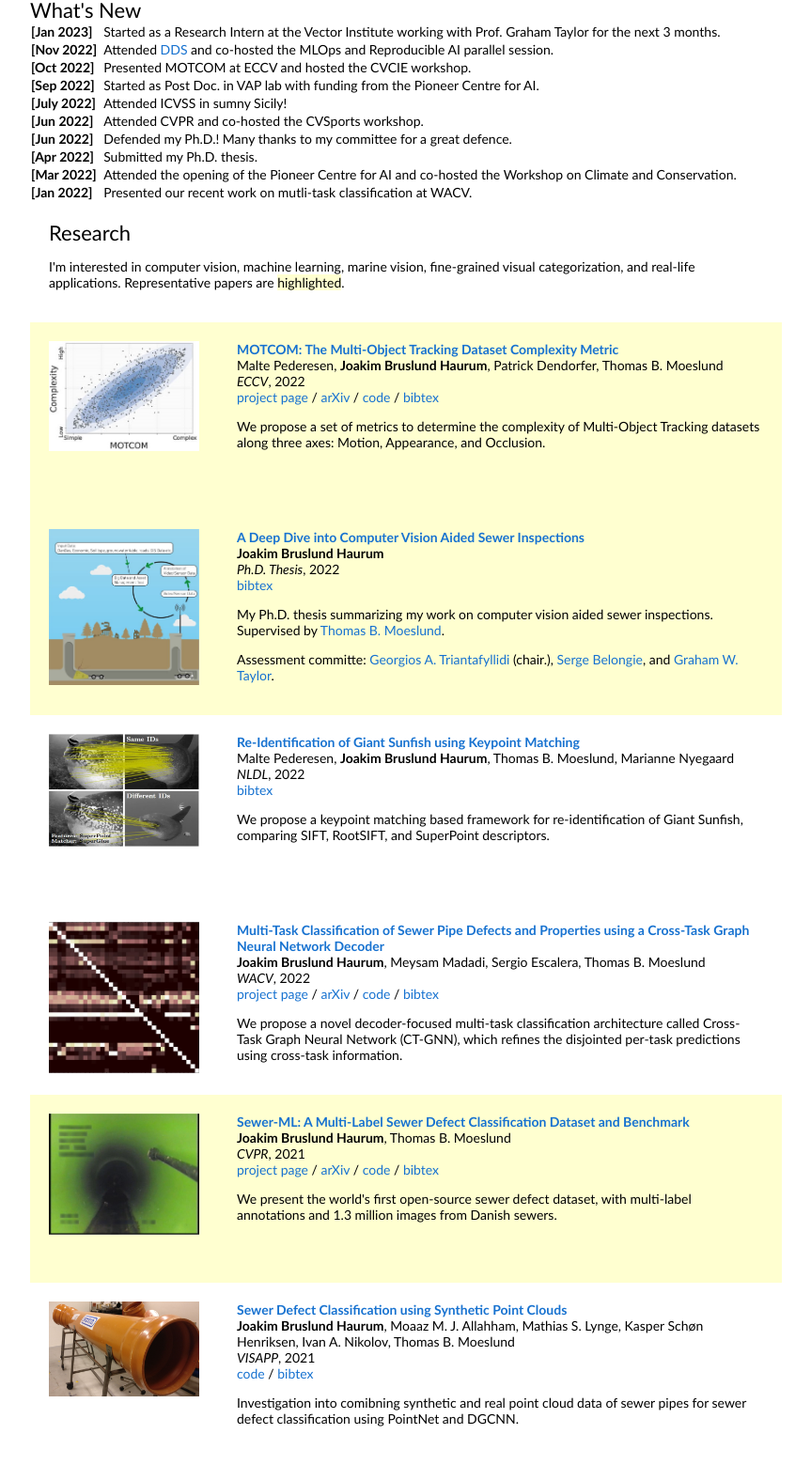
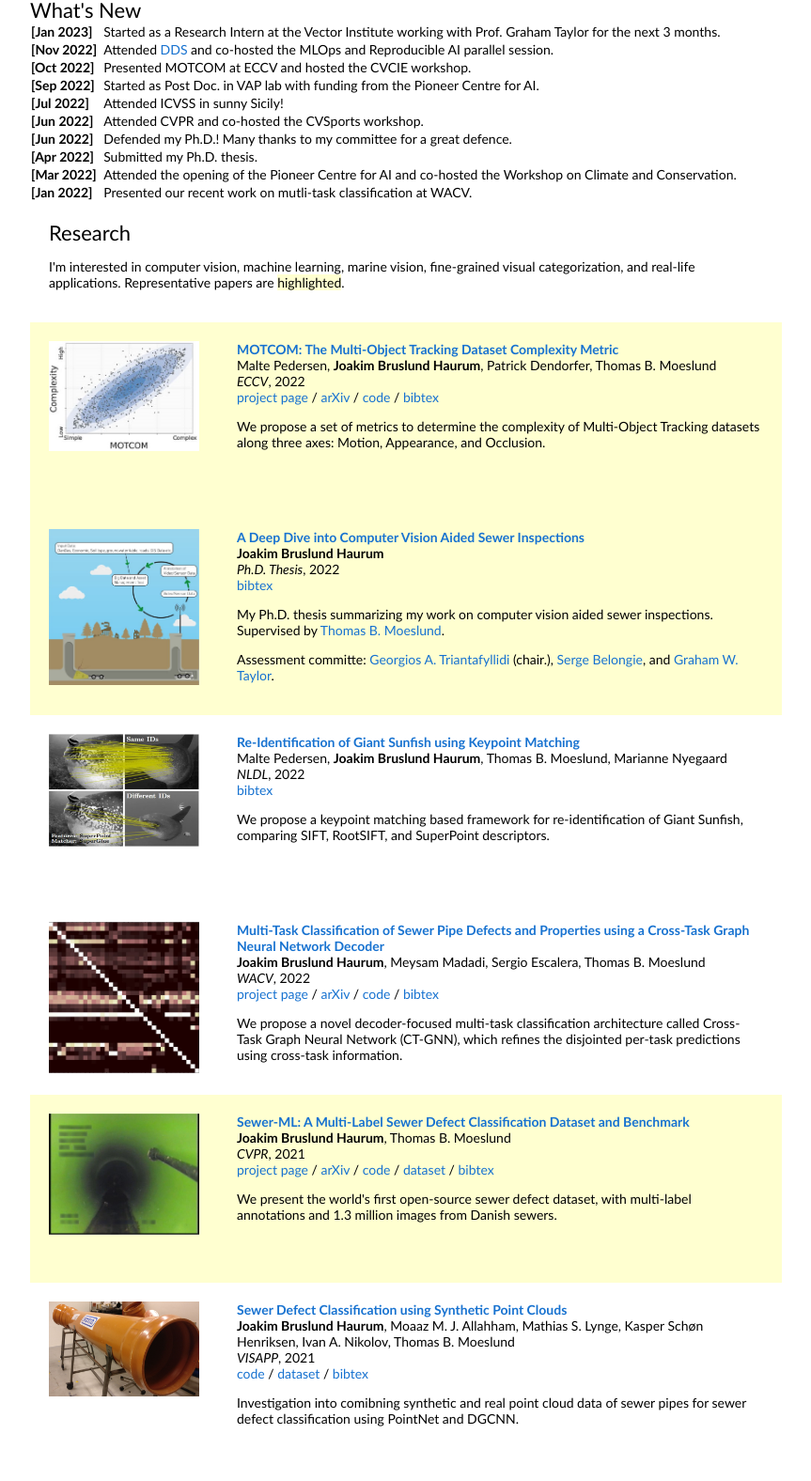
Before and after one commit to JoakimHaurum/JoakimHaurum.github.io, a plain HTML site: page index.html in a window 1280 px wide. Shown: the part 364-1940 px from the top of the page at 94% size, without its empty margins (208-1071 px from the left). Drawn offline with Linux system fonts and the light colour scheme.

Commit message:
Fixed typos and added datasets

```diff
--- a/index.html
+++ b/index.html
@@ -59,8 +59,8 @@
                 <td>Started as Post Doc. in VAP lab with funding from the Pioneer Centre for AI. </td>
             </tr>
             <tr>
-                <td><strong>[July 2022]</strong></td>
-                <td>Attended ICVSS in sumny Sicily!</td>
+                <td><strong>[Jul 2022]</strong></td>
+                <td>Attended ICVSS in sunny Sicily!</td>
             </tr>
             <tr>
                 <td><strong>[Jun 2022]</strong></td>
@@ -110,7 +110,7 @@
                 <papertitle>MOTCOM: The Multi-Object Tracking Dataset Complexity Metric</papertitle>
               </a>
               <br>
-              Malte Pederesen,
+              Malte Pedersen,
               <strong>Joakim Bruslund Haurum</strong>,
               Patrick Dendorfer,
               Thomas B. Moeslund
@@ -170,7 +170,7 @@
                 <papertitle>Re-Identification of Giant Sunfish using Keypoint Matching</papertitle>
               </a>
               <br>
-              Malte Pederesen,
+              Malte Pedersen,
               <strong>Joakim Bruslund Haurum</strong>,
               Thomas B. Moeslund,
               Marianne Nyegaard
@@ -240,6 +240,8 @@
               /
               <a href="https://bitbucket.org/aauvap/sewer-ml">code</a>
               /
+              <a href="https://forms.gle/hBaPtoweZumZAi4u9">dataset</a>
+              /
               <a href="data/CVPR2021.bib">bibtex</a>
               <p></p>
               <p>
@@ -268,7 +270,9 @@
               <br>
               <em>VISAPP</em>, 2021
               <br>
-              <a href="https://bitbucket.org/aauvap/sewer3dclassiﬁcation">code</a>
+              <a href="https://bitbucket.org/aauvap/sewer3dclassification">code</a>
+              /
+              <a href="https://www.kaggle.com/datasets/aalborguniversity/sewerpointclouds">dataset</a>
               /
               <a href="data/VISAPP2021.bib">bibtex</a>
               <p></p>
@@ -329,6 +333,8 @@
               <a href="https://arxiv.org/abs/2006.08466">arXiv</a>
               /
               <a href="https://bitbucket.org/aauvap/3d-zef">code</a>
+              /
+              <a href="https://motchallenge.net/data/3D-ZeF20">dataset</a>
               /
               <a href="data/CVPR2020.bib">bibtex</a>
               <p></p>
@@ -412,8 +418,9 @@
               <br>
               <em>WACV Workshops</em>, 2020
               <br>
-              <a href="https://www.bitbucket.org/aauvap/zebrafish-re-
-              identification">code</a>
+              <a href="https://bitbucket.org/aauvap/zebrafish-re-identification/src/master/">code</a>
+              /
+              <a href="https://www.kaggle.com/datasets/aalborguniversity/aau-zebrafish-reid">dataset</a>
               /
               <a href="data/WACVW2020.bib">bibtex</a>
               <p></p>
@@ -442,6 +449,8 @@
               <br>
               <em>CVPR Workshops</em>, 2019
               <br>
+              <a href="https://www.kaggle.com/datasets/aalborguniversity/brackish-dataset">dataset</a>
+              /
               <a href="data/CVPR2019_Brackish.bib">bibtex</a>
               <p></p>
               <p>
@@ -470,6 +479,8 @@
               <a href="https://arxiv.org/abs/1908.04034">arXiv</a>
               /
               <a href="https://bitbucket.org/aauvap/aau-virada">code</a>
+              /
+              <a href="https://zenodo.org/record/4715681">dataset</a>
               /
               <a href="data/CVPR2019_Rain.bib">bibtex</a>
               <p></p>
@@ -502,7 +513,7 @@
               <a href="data/AVR2017.bib">bibtex</a>
               <p></p>
               <p>
-                We apply pixel reprojection on nine 360 degree renderings to enable 3D motion and introduce motion parallax effects, which introduces motion parallax effects.
+                We apply pixel reprojection on nine 360 degree renderings to enable 3D motion and introduce motion parallax effects, without explicit knowledge of the 3D geometry.
               </p>
             </td>
           </tr>
```
Also changed, not shown: 3 other files.
